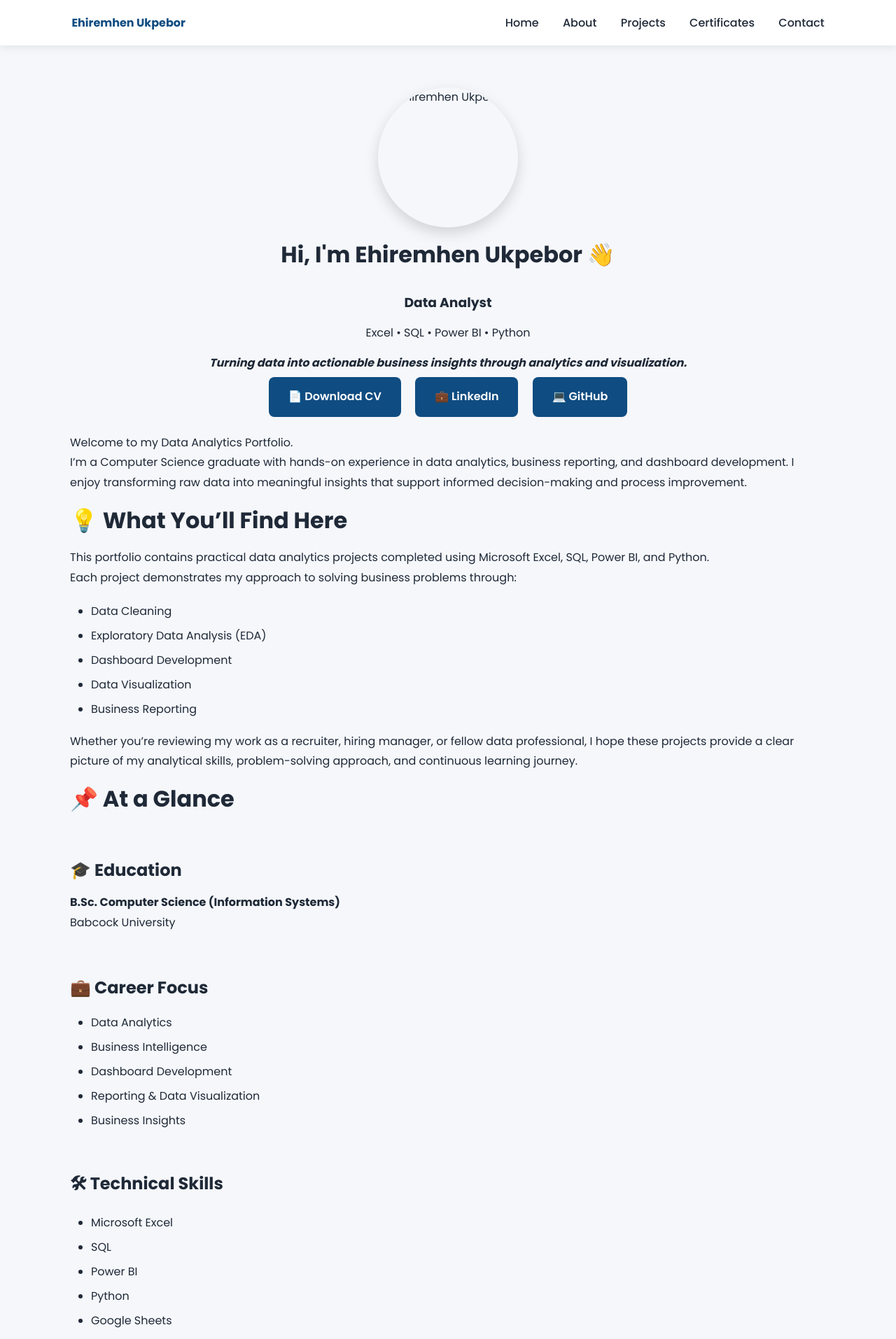
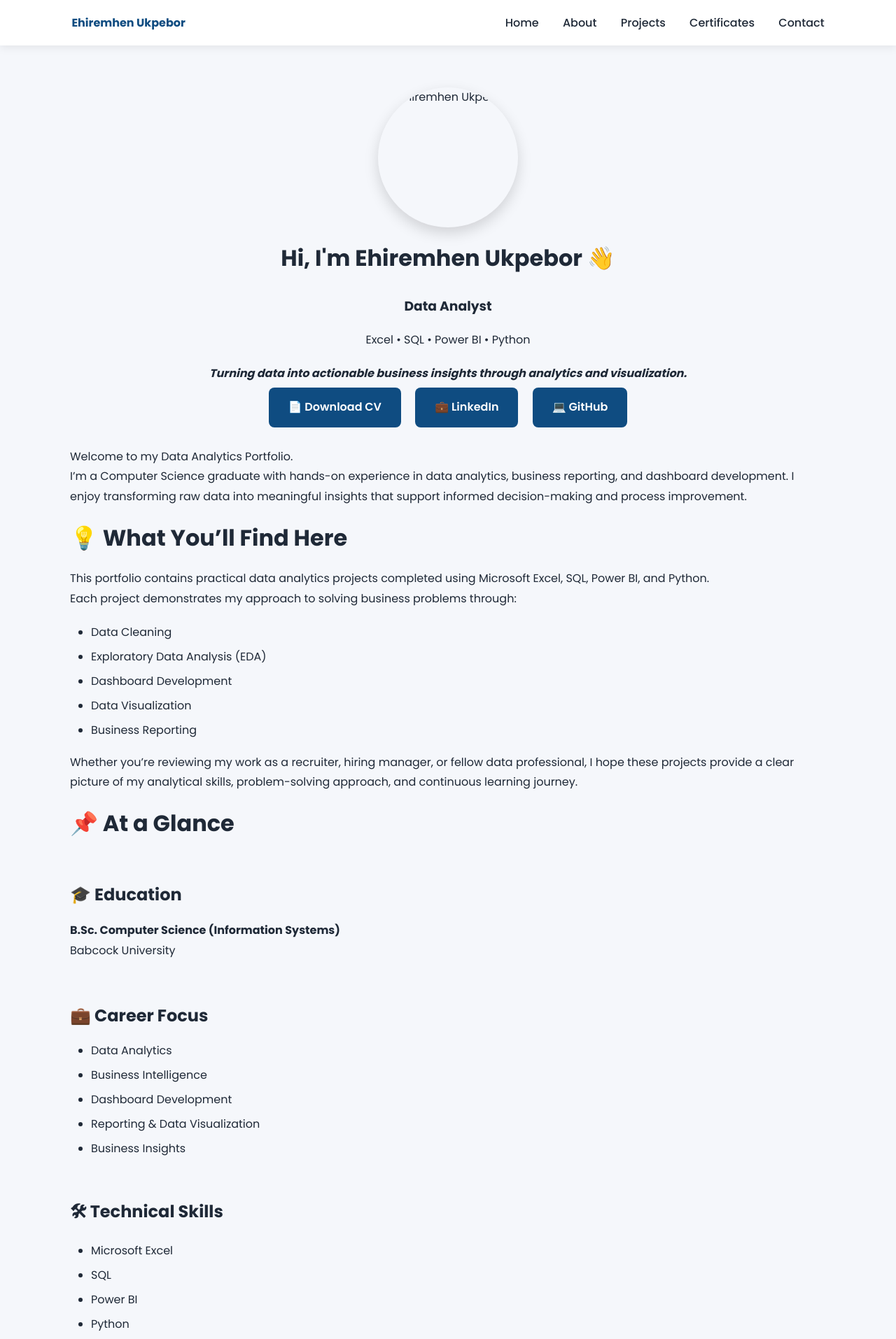
Before and after one commit to EhiUkpebor001/Data-Analytics-Portfolio, a Jekyll site: the page built from index.md, in a window 1280 px wide. Shown: the top 1914 px of the page at 70% size. Built offline with Jekyll 4.4.1, drawn with Linux system fonts in a browser that asks for light colours.

Commit message:
Update margin-bottom for heading and paragraph styles
Increased bottom margin for h1, h2, h3, and p elements.

```diff
--- a/assets/css/style.css
+++ b/assets/css/style.css
@@ -70,21 +70,21 @@ a:hover{
 }
 
 h1{
-    margin-bottom:15px;
+    margin-bottom:20px;
 }
 
 h2{
     margin-top:60px;
-    margin-bottom:15px;
+    margin-bottom:20px;
 }
 
 h3{
     margin-top:30px;
-    margin-bottom:15px;
+    margin-bottom:20px;
 }
 
 p{
-    margin-bottom:15px;
+    margin-bottom:20px;
     line-height:1.8;
 }
 
```
